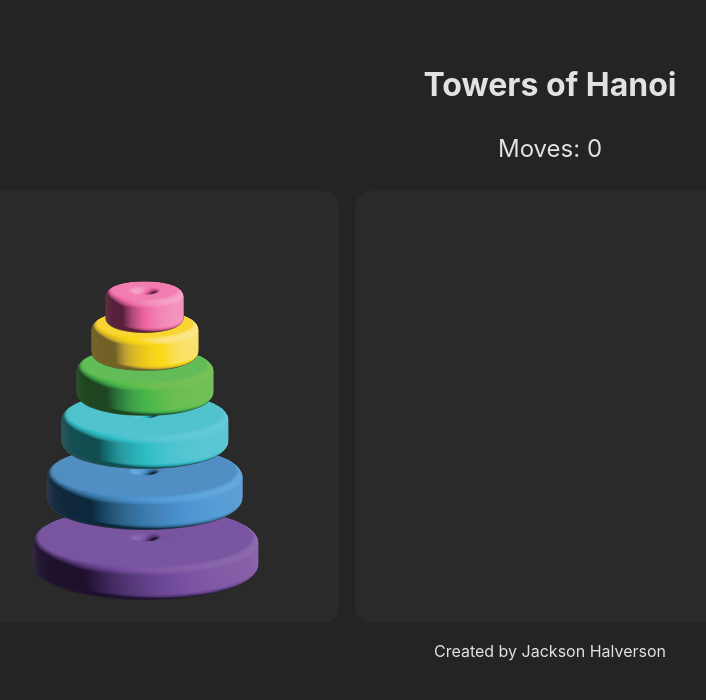
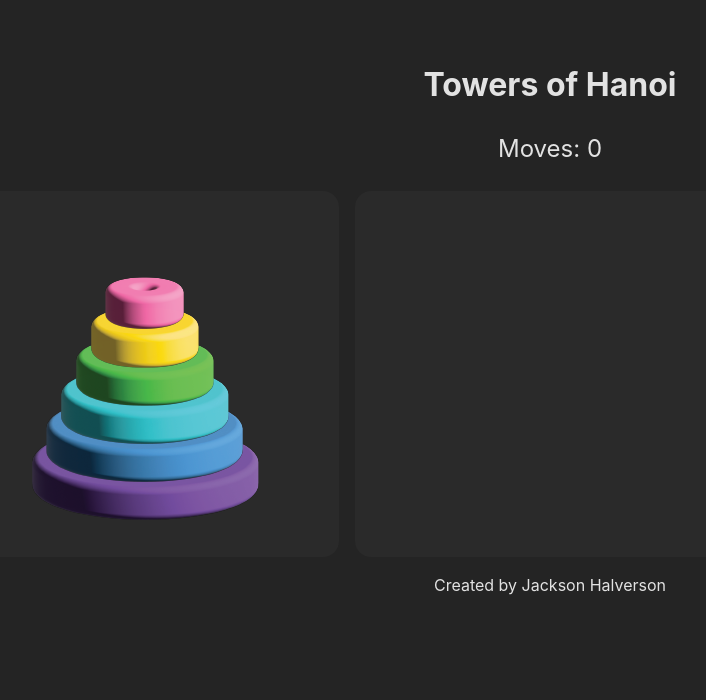
Before and after one commit to JackHalverson/tower-hanoi, a React (Vite) app: page / in a window 1280 px wide. Shown: the top 700 px of the page, without its empty margins (90-796 px from the left). Built offline with nearby package versions, Linux system fonts and the light colour scheme.

Commit message:
fix spacing

```diff
--- a/src/App.css
+++ b/src/App.css
@@ -20,12 +20,12 @@
   border-radius: 1em;
   padding: 1em 0;
   position: relative;
-  height: 400px;
+  height: 250px;
+  padding-bottom: 100px;
 }
 
 .disc {
-  position: relative;
-  margin-bottom: -30px;
+  position: absolute;
   z-index: 1;
 }
 
@@ -37,3 +37,13 @@
   font-size: 1.5em;
   margin-bottom: 1em;
 }
+
+.disc-spacer {
+  position: relative;
+  height: 30px;
+}
+
+.thing{
+  display: flex;
+  justify-content: center;
+}
--- a/src/Disc.jsx
+++ b/src/Disc.jsx
@@ -25,8 +25,12 @@ export default function Disc({ size, towerId }) {
   };
 
   return (
+    <div className='thing'>
     <div ref={setNodeRef} style={style} className="disc" {...attributes} {...listeners}>
       <img src={discImages[size]} alt={`Disc ${size}`} />
+
+    </div>
+    <div className='disc-spacer'></div>
     </div>
   );
 }
--- a/src/Game.jsx
+++ b/src/Game.jsx
@@ -51,7 +51,7 @@ export default function Game() {
 
         if (toTowerIndex === 2 && overTower.length === initialDiscs.length) {
           setShowConfetti(true);
-          notify("Congratulations! You have solved the puzzle!", "success");
+          notify("Congratulations! You have solved the puzzle in " + moveCount + " Moves!", "success");
           setTimeout(() => setShowConfetti(false), 3000);
         }
       } else {
```
